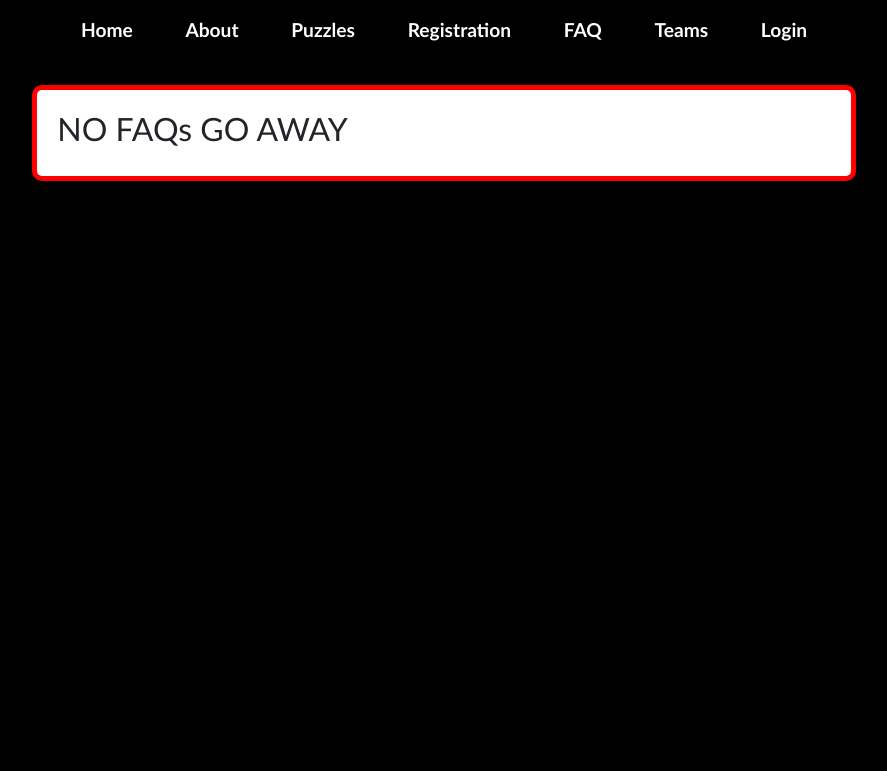
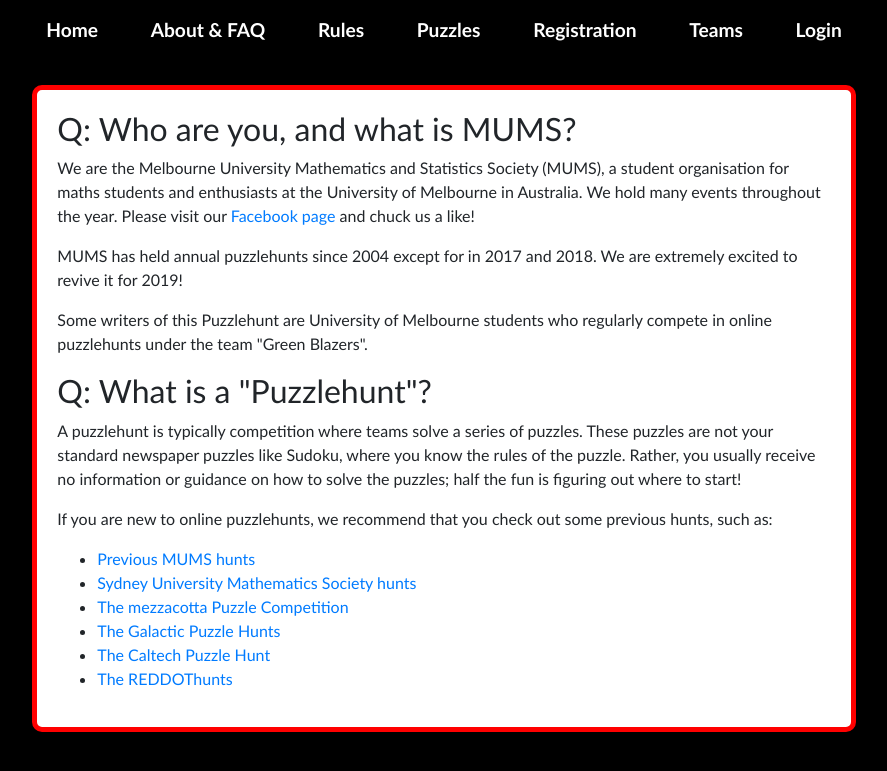
Before and after one commit to AllenZPGu/MUMS-PH-2019, a Django app: page /faq/ in a window 1280 px wide. Shown: the top 771 px of the page, without its empty margins (196-1083 px from the left). Run offline with Django 3.2, Linux system fonts and the light colour scheme; some libraries are stand-ins or nearby versions.

Commit message:
website ok except rankings

```diff
--- a/PH_backend/PHapp/templates/PHapp/faq.html
+++ b/PH_backend/PHapp/templates/PHapp/faq.html
@@ -4,8 +4,58 @@
 {% block content %}
 <div class="outer-container">
 <div class="inner-container">
-		<h2>NO FAQs GO AWAY</h2>
+	<h2>Q: Who are you, and what is MUMS?</h2>
+	<p>We are the Melbourne University Mathematics and Statistics Society (MUMS), a student organisation for maths students and enthusiasts at the University of Melbourne in Australia. We hold many events throughout the year. Please visit our <a href='https://www.facebook.com/MelbUniMathsStats/'>Facebook page</a> and chuck us a like!</p>
+
+	<p>MUMS has held annual puzzlehunts since 2004 except for in 2017 and 2018. We are extremely excited to revive it for 2019!</p>
+
+	<p>Some writers of this Puzzlehunt are University of Melbourne students who regularly compete in online puzzlehunts under the team "Green Blazers".</p>
+
+	<h2>Q: What is a "Puzzlehunt"?</h2>
+	<p>A puzzlehunt is typically competition where teams solve a series of puzzles. These puzzles are not your standard newspaper puzzles like Sudoku, where you know the rules of the puzzle. Rather, you usually receive no information or guidance on how to solve the puzzles; half the fun is figuring out where to start!</p>
+
+	<p>If you are new to online puzzlehunts, we recommend that you check out some previous hunts, such as:</p>
+	<ul>
+		<li><a href='http://researchers.ms.unimelb.edu.au/~mums/puzzlehunt/2016/'>Previous MUMS hunts</a></li>
+		<li><a href='http://www.maths.usyd.edu.au/ub/sums/puzzlehunt/2018/archives'>Sydney University Mathematics Society hunts</a></li>
+		<li><a href='http://www.mezzacotta.net/puzzle/'>The mezzacotta Puzzle Competition</a></li>
+		<li><a href='https://galacticpuzzlehunt.com/archive'>The Galactic Puzzle Hunts</a></li>
+		<li><a href='http://2018.caltechpuzzlehunt.org/'>The Caltech Puzzle Hunt</a></li>
+		<li><a href='https://reddothunt.sg/2018'>The REDDOThunts</a></li>
+	</ul>
+
+
+
+
 </div>
 </div>
 
 {% endblock %}
+
+
+
+Who are you? And why are you up in my interwebs?
+"We" are the Melbourne University Mathematics Society (MUMS) and we hold an annual, free puzzle hunt that involves solving fun puzzles for prizes.
+
+Your ideas (particularly the use of the words "free" and "prizes") are intriguing to me, and I wish to subscribe to your newsletter. Do go on...
+Over the course of a week, a variety of puzzles will be released. Solving them earns points for your team and will ultimately allow you to solve a "meta-puzzle" that identifies the location of a hidden object on campus. The first team to retrieve this object wins the major cash prize of $300 and priceless (well, highly coveted at least) bragging rights. Minor cash prizes of $200 and $100 are also awarded to the two runners-up teams.
+
+Hmmm. I'm interested, but you mentioned "on campus"? Does that mean that this hunt is only available to University of Melbourne students?
+No. The event is open to the public and all of it can be accessed and solved online. We will even accept emailed solutions from teams as to the location of the hidden object if it is correct and accurate enough. The only caveat is that you need physical presence to retrieve the final object, and hence, claim the major cash prize. Remote teams are still eligible for the minor cash prizes...and, of course, those highly coveted (well, sought after at least) bragging rights.
+
+OK then. Before I register a team, can you tell me what sort of puzzles to expect?
+You can review the puzzles, and the solutions, of past MUMS Puzzle Hunt for an idea of what to expect. Or those of similar events like the SUMS and CISRA puzzle hunts, which are of equivalent scope and difficulty.
+
+The puzzles are deliberately constructed to span a wide range of areas. These include wordplay, spatial manipulations, pop culture knowledge...the possibilities are endless and every Hunt brings a unique structure and plethora of puzzles. Often the puzzles are so "lateral" that even deducing their purpose is a puzzle in itself. The only commonality is that every puzzle will yield a word or short phrase as its canonical answer.
+
+Challenge accepted, Messrs MUMS! How big should my team be so that I can whoop you and your "plethora"?
+As per the Rules, teams are limited to 10 registered members.
+
+However, eagle-eyed participants will realise that there is no rule forbidding the use of "outside knowledge resources" such as other people or the Internet. We encourage teams to use any and all such means at their disposal to ensure that they enjoy themselves through the Hunt. Having said that, we expect all participants to act in the spirit of fair competition and any action deemed unsporting may result in disqualification from prizes...and severely blemish the sought-after (well, self-imposed at least) bragging rights that may have been bestowed.
+
+I have one last question for you, oh glorious MUMS-Puzzle-Hunt-constructors: Can you explain what you mean by "canonical answer" and how forgiving is the online answer checker?
+Each puzzle is designed to have a single intended answer which can be submitted, for confirmation and points, via the online answer checker. But we here at MUMS recognise that not all great minds think alike, and so different people may attempt to submit their answer in slightly different forms.
+
+The answer checker is case-insensitive and will strip any non-valid characters (such as numbers and punctuation) prior to answer confirmation. It will also not penalise you for incorrect answers after a puzzle has been solved.
+
+We will also aim to have the answer checker recognise any alternate and acceptable answers so that either full credit (and the intended answer string for use in the meta-puzzle), or a suitable message or hint, can be provided.
--- a/PH_backend/PHapp/templates/PHapp/header.html
+++ b/PH_backend/PHapp/templates/PHapp/header.html
@@ -21,12 +21,12 @@
 		<div class="navbar-container-inner">
 			<nav class="main-nav">
 				<a class="link-nav" href="/">Home</a></li>
-				<a class="link-nav" href="/about/">About</a></li>
+				<a class="link-nav" href="/faq/">About & FAQ</a></li>
+				<a class="link-nav" href="/rules/">Rules</a></li>
 				<a class="link-nav" href="/puzzles/">Puzzles</a></li>
 				{% if not user.is_authenticated %}
 					<a class="link-nav" href="/registration/">Registration</a></li>
 				{% endif %}
-				<a class="link-nav" href="/faq/">FAQ</a></li>
 				<a class="link-nav" href="/teams/">Teams</a></li>
 
 				{% if user.is_authenticated %}
--- a/PH_backend/PHapp/urls.py
+++ b/PH_backend/PHapp/urls.py
@@ -18,7 +18,7 @@ urlpatterns = [
 	path('teams/', views.teams),
 	path('team/<int:teamId>/', views.teamInfo),
 	path('faq/', views.faq),
-	path('about/', views.about),
+	path('rules/', views.rules),
 	path('login/', views.loginCustom),
 	path('logout/', views.logoutCustom)
 ] + static(settings.STATIC_URL, document_root=settings.STATIC_ROOT)
--- a/PH_backend/PHapp/views.py
+++ b/PH_backend/PHapp/views.py
@@ -196,8 +196,8 @@ def teamInfo(request, teamId):
 	anySolves = True if len(correctList) > 0 else False
 	return render(request, 'PHapp/teamInfo.html', {'team':team, 'members':membersList, 'correctList':correctList, 'anySolves':anySolves})
 
-def about(request):
-	return render(request, 'PHapp/about.html')
+def rules(request):
+	return render(request, 'PHapp/rules.html')
 
 def loginCustom(request):
 	if request.user.is_authenticated:
```
Also changed, not shown: PH_backend/PHapp/templates/PHapp/about.html (deleted, +0 -11 lines), PH_backend/PHapp/templates/PHapp/rules.html (added, +58 -0 lines).
